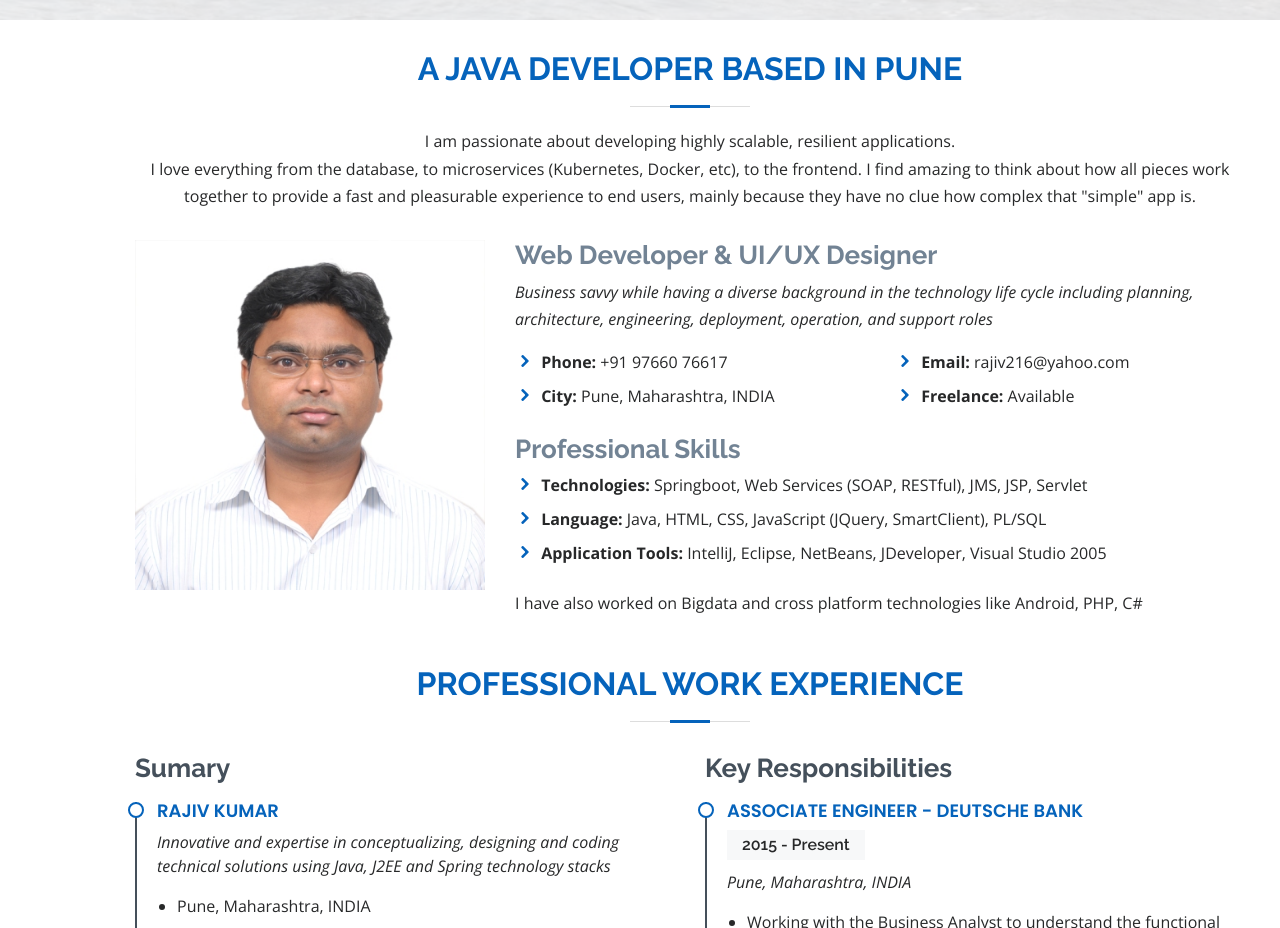
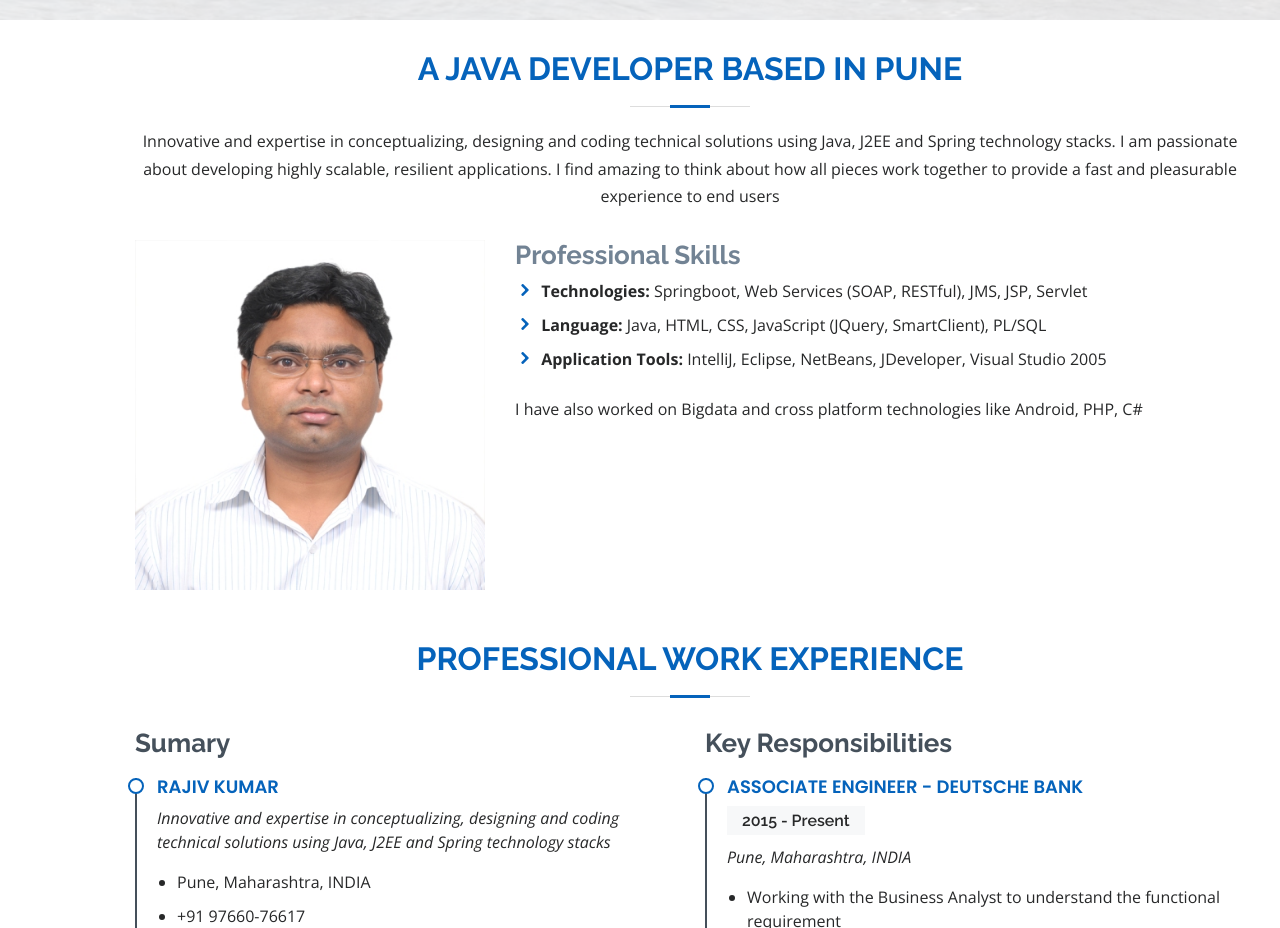
Before and after one commit to rajiv7/rajiv7.github.io, a plain HTML site: page index.html in a window 1280 px wide. Shown: the part 780-1708 px from the top of the page. Drawn offline with nearby package versions, Linux system fonts and the light colour scheme.

Commit message:
Update index.html

```diff
--- a/index.html
+++ b/index.html
@@ -41,7 +41,7 @@
   <section id='hero' class='d-flex flex-column justify-content-center'>
     <div class='container' data-aos='zoom-in' data-aos-delay='100'>
       <h1 class='dev-name'>Rajiv <span>Kumar</span></h1>
-      <p>I'm <span class='typed' data-typed-items=' a Developer, a Designer, a Photographer, and learning ML/AI'></span></p>
+      <p>I'm <span class='typed' data-typed-items=' a Developer, a Designer, a Photographer, learning ML/AI'></span></p>
       <div class='social-links'>
         <a href='https://www.linkedin.com/in/rajiv216/' class='linkedin' target='_blank'><i class='bx bxl-linkedin'></i></a>
 		<a href='https://stackoverflow.com/users/1954434/rajiv-kumar' class='google-plus' target='_blank'><i class='bx bxl-stack-overflow'></i></a>
@@ -58,10 +58,8 @@
         <div class='section-title'>
           <h2>A Java Developer based in Pune</h2>
           <p class='c-l-2'>
-			I am passionate about developing highly scalable, resilient applications.
-			<span style='display:inline-block;'>I love everything from the database, to microservices (Kubernetes, Docker, etc),</span>
-			to the frontend. I find amazing to think about how all pieces work together to provide a fast and pleasurable experience to end users,
-			mainly because they have no clue how complex that "simple" app is.
+			Innovative and expertise in conceptualizing, designing and coding technical solutions using Java, J2EE and Spring technology stacks.
+		  I am passionate about developing highly scalable, resilient applications. I find amazing to think about how all pieces work together to provide a fast and pleasurable experience to end users
 		  </p>
         </div>
 
@@ -70,25 +68,7 @@
             <img src='assets/img/profile-img.jpg' class='img-fluid' alt=''>
           </div>
           <div class='col-lg-8 pt-4 pt-lg-0 content'>
-            <h3>Web Developer &amp; UI/UX Designer</h3>
-            <p class='font-italic c-l-2'>
-              Business savvy while having a diverse background in the technology life cycle
-			  including planning, architecture, engineering, deployment, operation, and support roles
-            </p>
-            <div class='row'>
-              <div class='col-lg-6'>
-                <ul>
-                  <li><i class='icofont-rounded-right'></i> <strong>Phone:</strong> +91 97660 76617</li>
-                  <li><i class='icofont-rounded-right'></i> <strong>City:</strong> Pune, Maharashtra, INDIA</li>
-                </ul>
-              </div>
-              <div class='col-lg-6'>
-                <ul>
-                  <li><i class='icofont-rounded-right'></i> <strong>Email:</strong> rajiv216@yahoo.com</li>
-                  <li><i class='icofont-rounded-right'></i> <strong>Freelance:</strong> Available</li>
-                </ul>
-              </div>
-            </div>
+
 			<h3>Professional Skills</h3>
 			<div class='row'>
               <div class='col-lg-12'>
```
